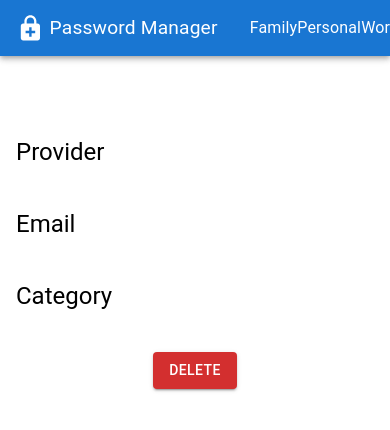
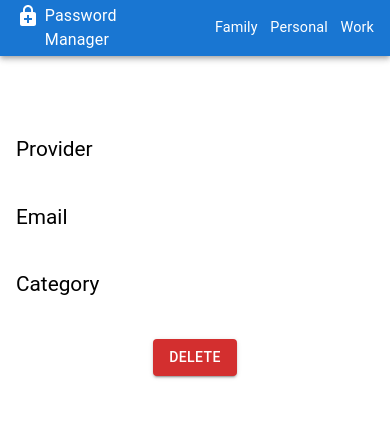
Before and after one commit to FahmiEfendy/password-manager, a React (Vite) app: page /detail/1 in a window 390 px wide. Shown: the top 430 px of the page. Built offline with nearby package versions, Linux system fonts and the light colour scheme; no server answers.

Commit message:
feat: add responsive for various screens

```diff
--- a/src/components/Navbar/index.jsx
+++ b/src/components/Navbar/index.jsx
@@ -37,7 +37,12 @@ const Navbar = () => {
                     onClick={() => navHandler(data)}
                     className={classes.navbar_list}
                   >
-                    <Typography variant="body1">{data}</Typography>
+                    <Typography
+                      variant="body1"
+                      className={classes.navbar_list_item}
+                    >
+                      {data}
+                    </Typography>
                   </Box>
                 );
               })}
--- a/src/components/Navbar/style.module.scss
+++ b/src/components/Navbar/style.module.scss
@@ -9,12 +9,20 @@
     .logo {
       font-size: 1.8rem !important;
       cursor: pointer;
+
+      @include apply-at-sm-size {
+        font-size: 1.5rem !important;
+      }
     }
 
     .logo_text {
       font-size: 1.2em !important;
       margin-left: 0.3rem !important;
       cursor: pointer;
+
+      @include apply-at-sm-size {
+        font-size: 1em !important;
+      }
     }
   }
 
@@ -25,8 +33,26 @@
     width: 15%;
     text-transform: capitalize;
 
+    @include apply-at-xl-size {
+      width: 25%;
+    }
+
+    @include apply-at-md-size {
+      width: 35%;
+    }
+
+    @include apply-at-sm-size {
+      width: 45%;
+    }
+
     .navbar_list {
       cursor: pointer;
+
+      .navbar_list_item {
+        @include apply-at-xs-size {
+          font-size: .9rem;
+        }
+      }
     }
   }
 }
--- a/src/components/PasswordList/style.module.scss
+++ b/src/components/PasswordList/style.module.scss
@@ -1,8 +1,30 @@
 @import "../../style/base.scss";
+
+h5 {
+  @include apply-at-sm-size {
+    font-size: 1.3em !important;
+  }
+}
 
 .btn_container {
   @include directionX;
   justify-content: space-around;
+
+  @include apply-at-sm-size {
+    @include directionY;
+  }
+
+  button {
+    @include apply-at-sm-size {
+      font-size: 0.8em;
+    }
+  }
+
+  .btn_delete {
+    @include apply-at-sm-size {
+      margin-top: 1rem;
+    }
+  }
 }
 
 .capitalize_text {
--- a/src/pages/Category/style.module.scss
+++ b/src/pages/Category/style.module.scss
@@ -20,11 +20,19 @@
 .container_not_found {
   @include directionY;
 
-
   .btn_add_second {
-    padding: 1rem 2 rem;
+    padding: 0.5rem 0rem;
     margin-top: 1rem !important;
     width: 20%;
     margin: 0 auto;
+
+    @include apply-at-sm-size {
+      width: 35%;
+    }
+
+    @include apply-at-xs-size {
+      font-size: .8rem;
+      width: 50%;
+    }
   }
 }
--- a/src/style/base.scss
+++ b/src/style/base.scss
@@ -1 +1,2 @@
-@import "./global-mixin.scss"
+@import "./media-mixin.scss";
+@import "./global-mixin.scss";
--- /dev/null
+++ b/src/style/media-mixin.scss
@@ -0,0 +1,42 @@
+$screen-xs-limit: 425px;
+$screen-sm-limit: 576px;
+$screen-md-limit: 768px;
+$screen-lg-limit: 992px;
+$screen-xl-limit: 1200px;
+$screen-xxl-limit: 1400px;
+
+@mixin apply-at-xs-size {
+  @media (max-width: $screen-xs-limit) {
+    @content;
+  }
+}
+
+@mixin apply-at-sm-size {
+  @media (max-width: $screen-sm-limit) {
+    @content;
+  }
+}
+
+@mixin apply-at-md-size {
+  @media (max-width: $screen-md-limit) {
+    @content;
+  }
+}
+
+@mixin apply-at-lg-size {
+  @media (max-width: $screen-lg-limit) {
+    @content;
+  }
+}
+
+@mixin apply-at-xl-size {
+  @media (max-width: $screen-xl-limit) {
+    @content;
+  }
+}
+
+@mixin apply-at-xxl-size {
+  @media (max-width: $screen-xxl-limit) {
+    @content;
+  }
+}
```
